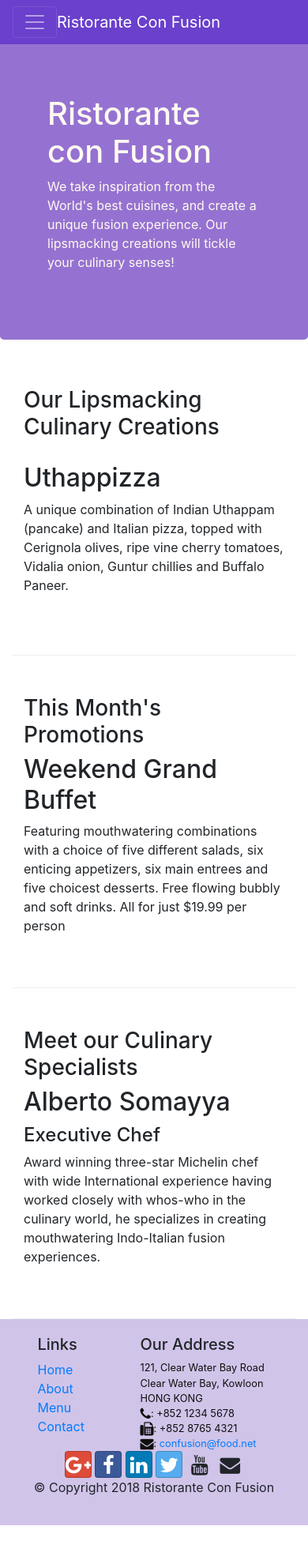
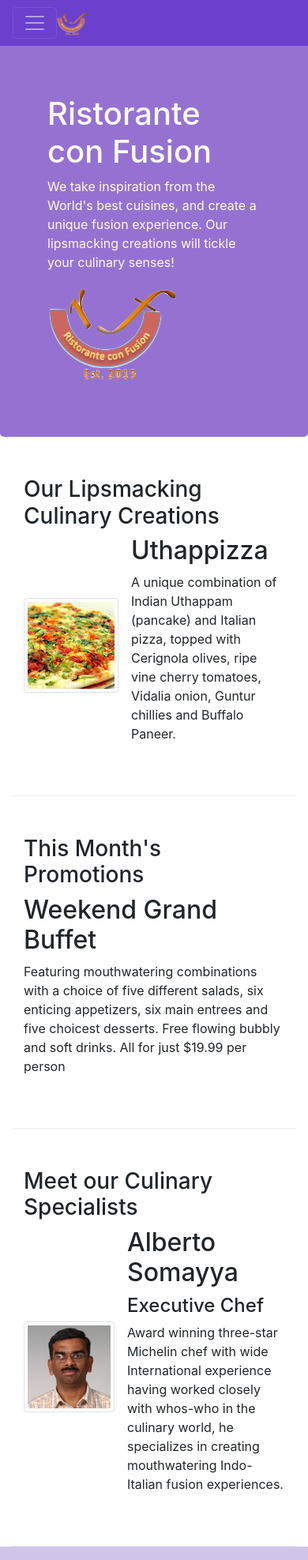
Before and after one commit to HITGIT007/Restaurant-WebSite-Front-End-, a website: page index.html in a window 390 px wide. Shown: the top 1975 px of the page at 79% size. Before the commit the page ends 1931 px from the top, so only its background shows below. Drawn offline with nearby package versions, Linux system fonts and the light colour scheme.

Commit message:
images and media

```diff
--- a/index.html
+++ b/index.html
@@ -27,7 +27,7 @@
             <!--data-target="#Navbar" targets to Navbar id-->
             <span class="navbar-toggler-icon"><!--navbar-toggler-icon shows three lines --></span>
             </button>
-            <a class="navbar-brand mr-auto" href="#">Ristorante Con Fusion</a>
+            <a class="navbar-brand mr-auto" href="#"><img src="./img/logo.png" height="30" width="41"></a>
             <!--navbar-brand allowing to display things prominently-->
             <div class="collapse navbar-collapse" id="Navbar">
                 <!--collapse is one of the bootstrap javascripts components-->
@@ -58,7 +58,10 @@
                     <p>We take inspiration from the World's best cuisines, and create a unique fusion experience. Our lipsmacking creations will tickle your culinary senses!</p>
                 </div>
                 <div class="col-12 col-sm">
-                    <!--col-12 signifies that this will stack below the above div when screen is small and col-sm signifies the 6 columns that we had left in the above will b occupied -->
+                    <img src="./img/logo.png" class="image-fluid">
+                    <!--image-fluid makes the image more responsive-->
+                    <!--col-12 signifies that this will stack below the above div when screen is small and col-sm signifies the 6 columns that we
+                        had left in the above will b occupied -->
                 </div>
             </div>
         </div>
@@ -73,8 +76,15 @@
             </div>
             <div class="col col-sm order-sm-first col-md">
                 <!--col signifies stack below the above when screen is small and col-sm signifies the 4 columns that we had left in above and col-md signifies the 3 medium columns that we had left in the above-->
-                <h2>Uthappizza</h2>
-                <p>A unique combination of Indian Uthappam (pancake) and Italian pizza, topped with Cerignola olives, ripe vine cherry tomatoes, Vidalia onion, Guntur chillies and Buffalo Paneer.</p>
+                <div class="media">
+                    <img class="d-flex mr-3 img-thumbnail align-self-center" src="/img/uthappizza.png" alt="uthappizza">
+                    <!--mr-3 means margin right with number 3-->
+                    <div class="media-body">
+                        <h2 class="mt-0">
+                            <!--mt-0 mean margin top 0-->Uthappizza</h2>
+                        <p>A unique combination of Indian Uthappam (pancake) and Italian pizza, topped with Cerignola olives, ripe vine cherry tomatoes, Vidalia onion, Guntur chillies and Buffalo Paneer.</p>
+                    </div>
+                </div>
             </div>
         </div>
 
@@ -94,9 +104,17 @@
                 <h3>Meet our Culinary Specialists</h3>
             </div>
             <div class="col col-sm order-sm-first col-md">
-                <h2>Alberto Somayya</h2>
-                <h4>Executive Chef</h4>
-                <p>Award winning three-star Michelin chef with wide International experience having worked closely with whos-who in the culinary world, he specializes in creating mouthwatering Indo-Italian fusion experiences. </p>
+                <div class="media">
+                    <img class="d-flex mr-3 img-thumbnail align-self-center" src="/img/alberto.png" alt="alberto">
+                    <!--mr-3 means margin right with number 3-->
+                    <div class="media-body">
+                        <h2 class="mt-0">
+                            <!--mt-0 mean margin top 0-->Alberto Somayya</h2>
+                        <h4>Executive Chef</h4>
+                        <p>Award winning three-star Michelin chef with wide International experience having worked closely with whos-who in the culinary world, he specializes in creating mouthwatering Indo-Italian fusion experiences. </p>
+                    </div>
+                </div>
+
             </div>
         </div>
     </div>
```
Also changed, not shown: aboutus.html (+4 -2 lines), contactus.html (+2 -1 lines), img/alberto.png (added), img/buffet.png (added), img/logo.png (added), img/uthappizza.png (added), 1 other file.
